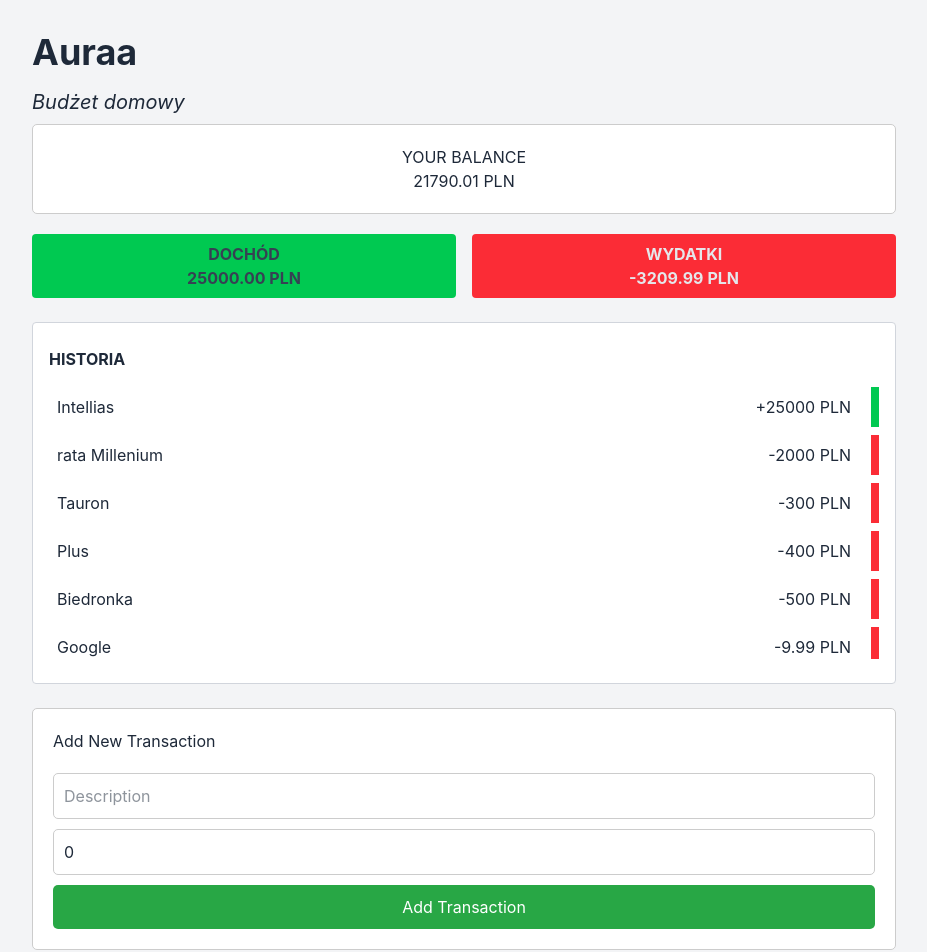
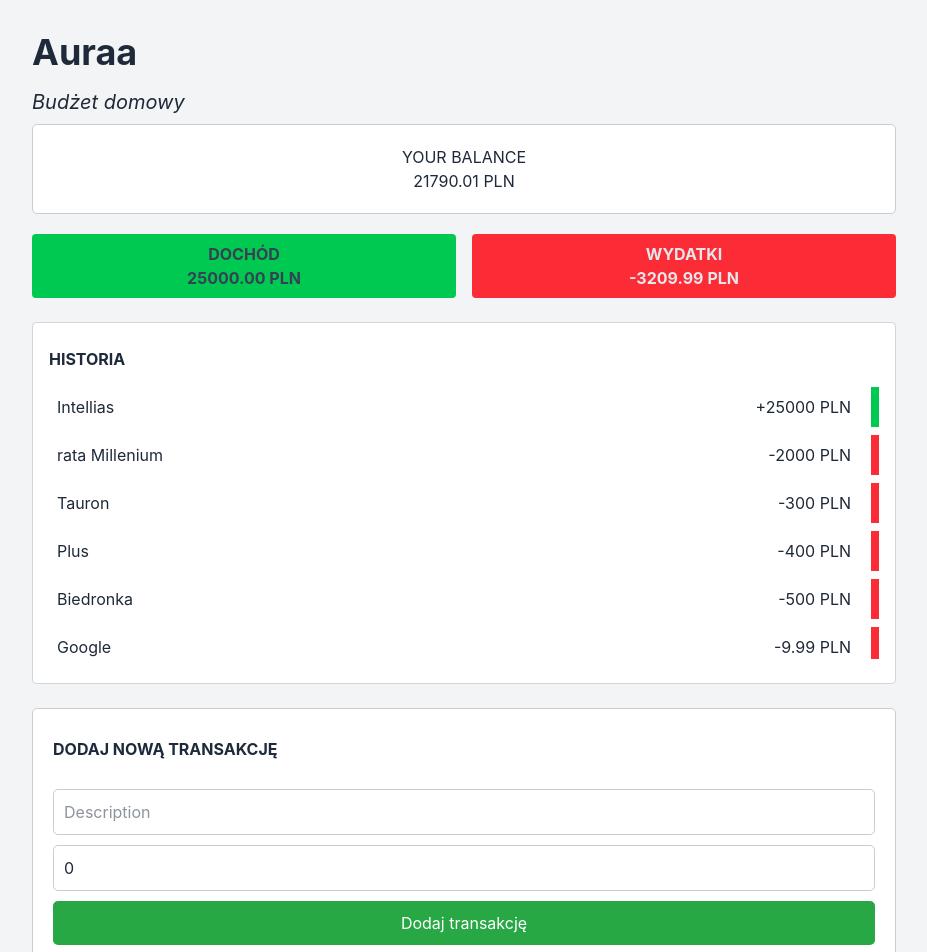
Before and after one commit to sobi3ch/mymoney, a Vue app: page / in a window 1280 px wide. Shown: the top 952 px of the page, without its empty margins (176-1103 px from the left). Built offline with nearby package versions, Linux system fonts and the light colour scheme.

Commit message:
Restyle newTransaction to tailwind

```diff
--- a/src/components/AddTransaction.vue
+++ b/src/components/AddTransaction.vue
@@ -35,14 +35,14 @@ function addTransaction() {
 
 <template>
   <div id="add-transaction">
-    <h3>Add New Transaction</h3>
+    <h3 class="py-2 rounded-sm font-bold uppercase">Dodaj nową transakcję</h3>
     <input v-model="description" type="text" placeholder="Description" />
     <input
       v-model.number="amount"
       type="number"
       placeholder="Amount (negative - expense, positive - income)"
     />
-    <button @click="addTransaction">Add Transaction</button>
+    <button @click="addTransaction">Dodaj transakcję</button>
   </div>
 </template>
 
```
